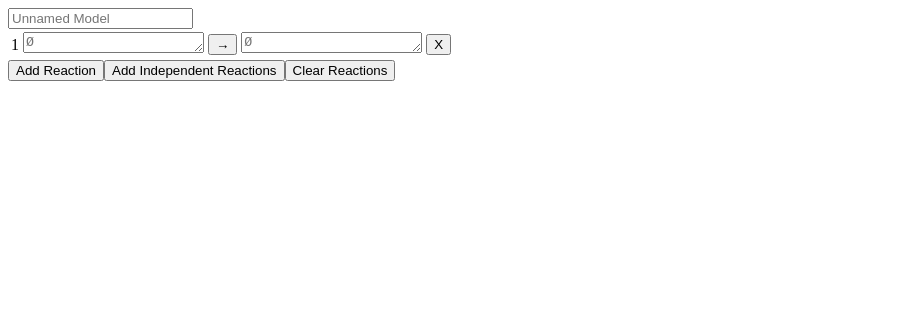
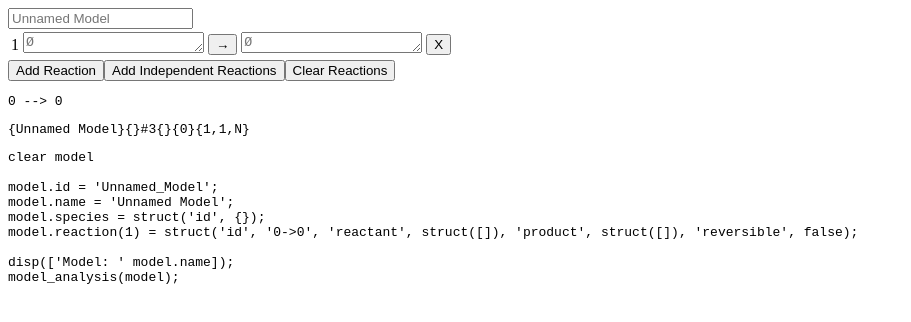
Before and after one commit to dlsucomet/CRNT-Polyglot, a React app: page / in a window 1280 px wide. Shown: the top 322 px of the page, without its empty margins (0-911 px from the left). Built offline with nearby package versions, Linux system fonts and the light colour scheme; the HTML template or start-up script is replaced by a standard one.

Commit message:
Added displaying of resuts

```diff
--- a/src/app.tsx
+++ b/src/app.tsx
@@ -10,12 +10,21 @@ import FormModel from './component-models/add-form-model';
 import ReactionNetworkTable from './components/reaction-network-table';
 import AddIndependentReactionsForm from './components/add-independent-reactions-form';
 
+import {generateFile as controlFile} from './formats/control';
+import {generateFile as crntollboxFile} from './formats/crntoolbox';
+import {generateFile as ernestFile} from './formats/ernest';
+
 class AppModel {
   @observable reactionNetwork: ReactionNetworkModel = new ReactionNetworkModel();
   @observable showForm: boolean = false;
   @observable formModel: FormModel = new FormModel();
   @computed get generatedFiles() {
-    return null;
+    let rn = this.reactionNetwork.asReactionNetwork;
+    return [
+      controlFile(rn),
+      crntollboxFile(rn),
+      ernestFile(rn),
+    ];
   }
 }
 
@@ -36,6 +45,9 @@ class App extends React.Component<{model: AppModel}, {}> {
         {m.showForm
           ? <AddIndependentReactionsForm model={m.formModel} onAdd={this.addIndependentReactions} />
           : <div />}
+
+        {m.generatedFiles.map(file =>
+          <pre>{file}</pre>)}
       </div>
     );
   }
```
